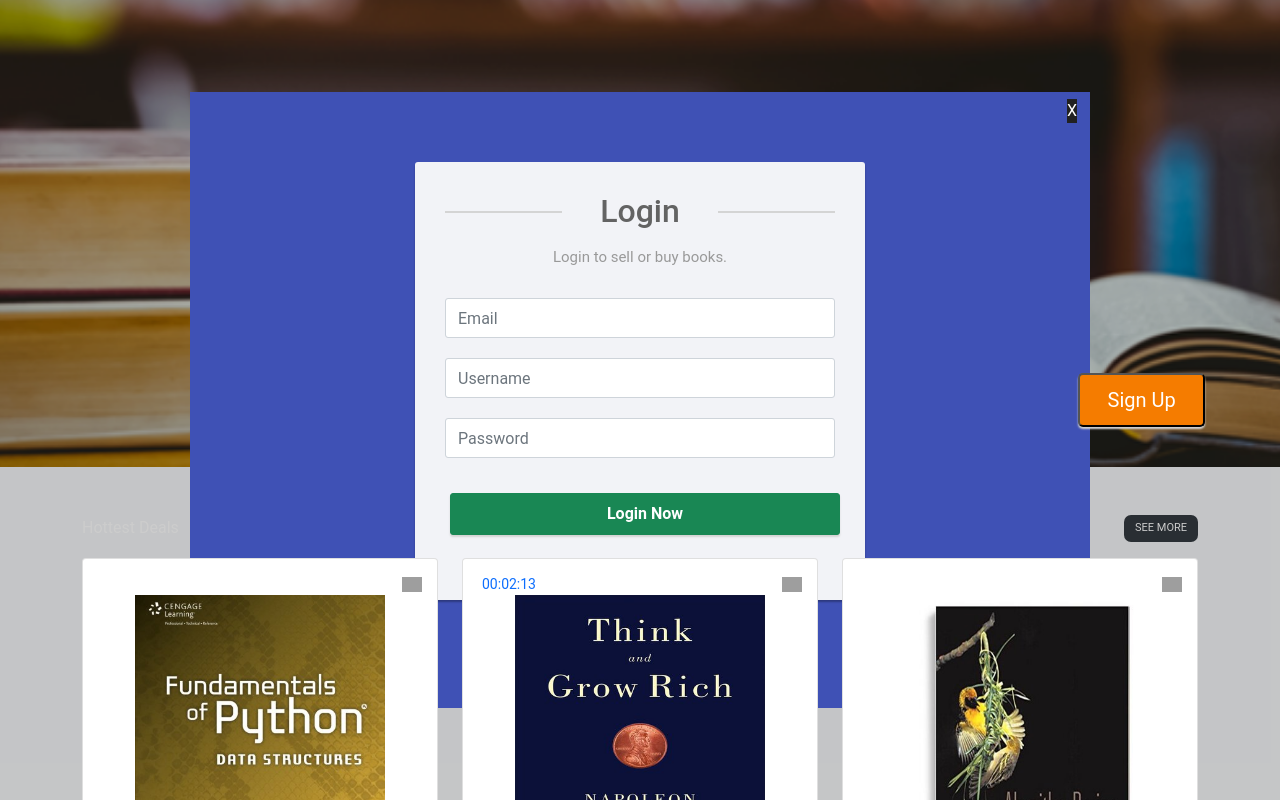
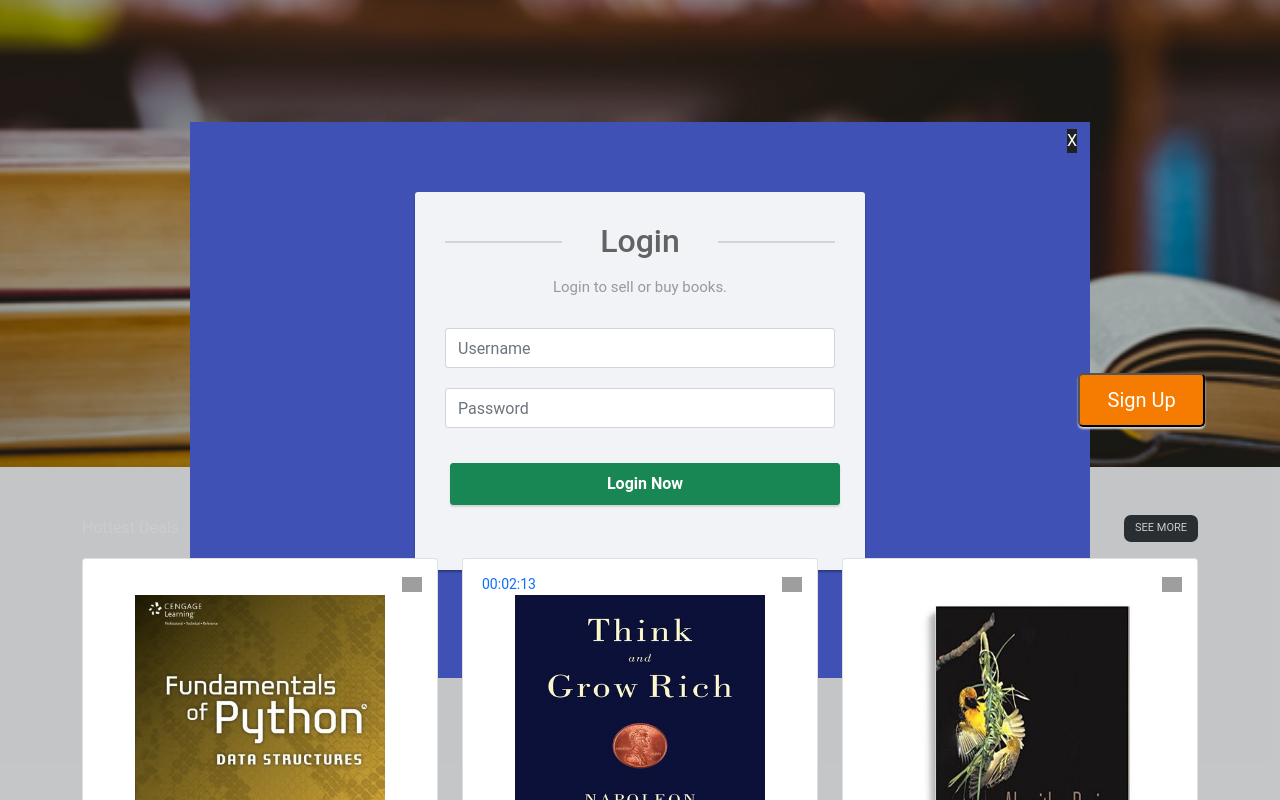
Before and after one commit to e-commerce-cse-442/Books2Go, a React (Create React App) app: page / in a window 1280 px wide. Both pictures are taken after a click on the button "Login". Shown: the part 505-1305 px from the top of the page. Built offline with nearby package versions, Linux system fonts and the light colour scheme; grey boxes are pictures that could not be loaded.

Commit message:
login functionality merged with new frontend

```diff
--- a/src/components/Button.js
+++ b/src/components/Button.js
@@ -59,21 +59,11 @@ export default function Button() {
         <Popup trigger={LoginPopup} setTrigger={setLoginPopup}>
         <body>
             <div class="signup-form">
-              <form onSubmit={handleSignup}>
+              <form onSubmit={handleLogin}>
                 <h2>Login</h2>
                 <p class="hint-text">
                   Login to sell or buy books.
                 </p>
-
-                <div class="form-group">
-                  <input
-                    type="email"
-                    class="form-control"
-                    name="email"
-                    placeholder="Email"
-                    required="required"
-                  />
-                </div>
 
                 <div class="form-group">
                   <input
@@ -82,6 +72,8 @@ export default function Button() {
                     name="username"
                     placeholder="Username"
                     required="required"
+                    value={username}
+                    onChange={(e) => setUsername(e.target.value)}
                   />
                 </div>
 
@@ -92,6 +84,8 @@ export default function Button() {
                     name="password"
                     placeholder="Password"
                     required="required"
+                    value={password}
+                    onChange={(e) => setPassword(e.target.value)}
                   />
                 </div>
 
```
